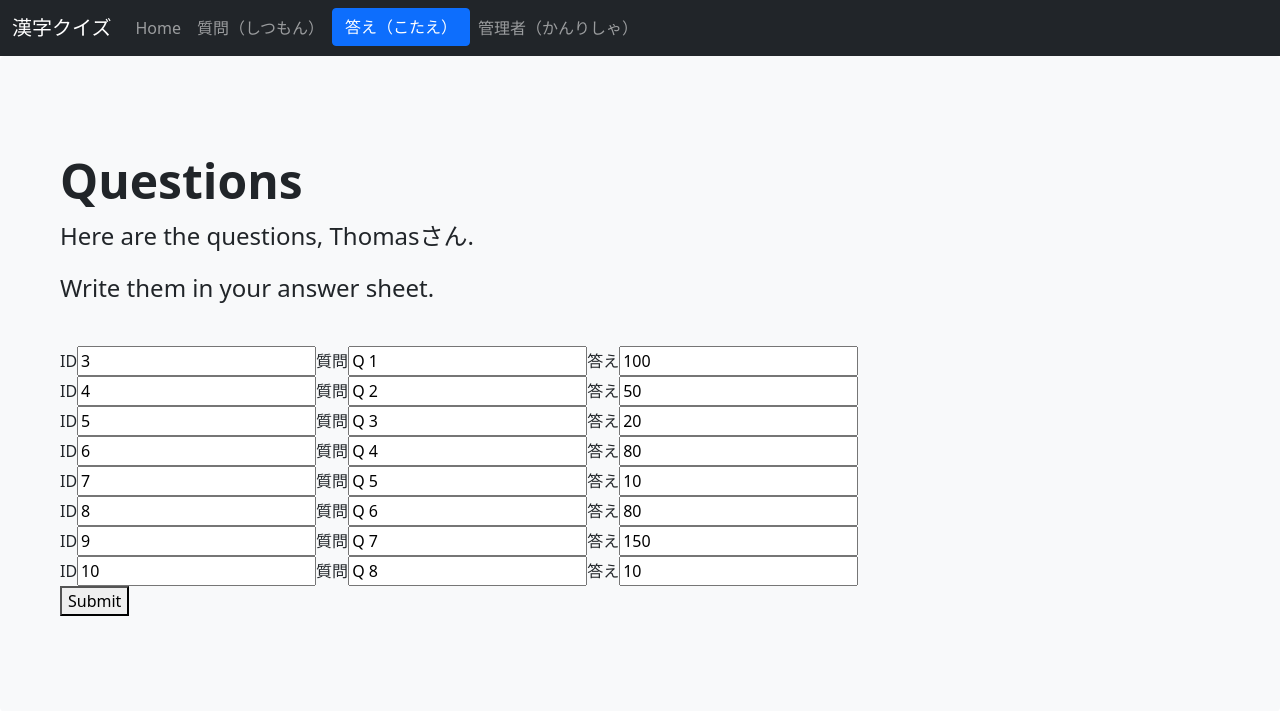
After one commit to hippo604/_LanguageSite, a Flask app: page /questions2 in a window 1280 px wide. The commit adds this page. Shown: the top 711 px of the page. Run offline with Flask 2, Linux system fonts and the light colour scheme.

Commit message:
Able to commit FieldList fields into the DB :)

```diff
--- a/app.py
+++ b/app.py
@@ -1,9 +1,39 @@
 from langsite import app,db
 from langsite.models.models import Question,QuizStatusEnum,Quiz,Association
 from flask import render_template
+from flask_wtf import FlaskForm
+from wtforms import StringField,SubmitField,FormField,FieldList,Form,HiddenField
+from collections import namedtuple
 
+################################################################
+################################################################
+class QuestionEditForm(FlaskForm):
+    FormQuestion = StringField("Question")
+    FormSubmit =SubmitField('Submit')
+
+###
+
+class QuestionForm(Form):
+    question_id = StringField('ID')
+    question = StringField('質問')
+    answer = StringField('答え')
+    comment = StringField('備考')
+
+class QuizForm(FlaskForm):
+    #quiz_name = StringField('Quiz Name')
+    questions = FieldList(FormField(QuestionForm), min_entries=4, max_entries=8)
+
+class AdminReviewForm(FlaskForm):
+    #quiz_name = StringField('Quiz Name')
+    questions = FieldList(FormField(QuestionForm), min_entries=4, max_entries=8)
+
+
+################################################################
+################################################################
 name='Thomas'
 
+################################################################
+################################################################
 @app.route('/')
 def index():
     return(render_template("basic.html",name=name))
@@ -13,6 +43,65 @@ def questions():
     test = Question.query.order_by(Question.id).all()
 
     return(render_template("questions.html",name=name,test=test))
+
+@app.route('/questions2',methods=['GET','POST'])
+def questions2():
+    question = namedtuple('question', ['question_id', 'question', 'answer'])
+
+    data = {
+        'questions' : [
+            question(3, 'Q 1', '100'),
+            question(4, 'Q 2', '50'),
+            question(5, 'Q 3', '20'),
+            question(6, 'Q 4', '80'),
+            question(7, 'Q 5', '10'),
+            question(8, 'Q 6', '80'),
+            question(9, 'Q 7', '150'),
+            question(10, 'Q 8', '10'),
+        ]
+    }
+
+    form = QuizForm(data=data)
+    if form.validate_on_submit():
+        for field in form.questions:
+            print(field.question_id.data)
+            print(field.question.data)
+            print(field.answer.data)
+
+        for value in form.questions.data:
+            print(value)
+
+    return render_template('questions2.html', form=form, name=name)
+
+@app.route('/questions3',methods=['GET','POST'])
+def questions3():
+
+    question = namedtuple('question', ['question_id', 'question', 'answer'])
+
+    question_set = []
+
+    Quiz1 = Quiz.query.filter_by(id=1).first()
+    for q1q2 in Quiz1.questions:
+        question_set.append(question(q1q2.question.id, q1q2.question.question, q1q2.question.answer))
+
+    data = {
+        'questions' : question_set
+    }
+
+    form = QuizForm(data=data)
+    if form.validate_on_submit():
+        for field in form.questions:
+
+            q_id = int(field.question_id.data)
+            q_q = field.question.data
+            q_a = field.answer.data
+
+            Question.query.filter_by(id=q_id).first().question = q_q
+            Question.query.filter_by(id=q_id).first().answer = q_a
+            db.session.commit()
+
+    return render_template('questions2.html', form=form, name=name)
+
 
 @app.route('/answers')
 def answers():
@@ -44,10 +133,35 @@ def initialize():
     return(render_template("basic.html",name=question_set))
 
 
-@app.route('/admin')
+@app.route('/admin',methods=['GET','POST'])
 def admin():
-    #...
-    return(render_template("admin.html"))
+    question = namedtuple('question', ['question_id', 'question', 'answer', 'comment'])
+
+    question_set = []
+
+    Quiz1 = Quiz.query.filter_by(id=1).first()
+    for q1q2 in Quiz1.questions:
+        question_set.append(question(q1q2.question.id, q1q2.question.question, q1q2.question.answer, q1q2.question.comment))
+
+    data = {
+        'questions' : question_set
+    }
+
+    form = QuizForm(data=data)
+    if form.validate_on_submit():
+        for field in form.questions:
+
+            q_id = int(field.question_id.data)
+            q_q = field.question.data
+            q_a = field.answer.data
+            q_c = field.comment.data
+
+            Question.query.filter_by(id=q_id).first().question = q_q
+            Question.query.filter_by(id=q_id).first().answer = q_a
+            Question.query.filter_by(id=q_id).first().comment = q_c
+            db.session.commit()
+
+    return(render_template("admin.html", form=form))
 
 if __name__ == '__main__':
     app.run(debug=True)
--- a/langsite/__init__.py
+++ b/langsite/__init__.py
@@ -10,6 +10,7 @@ from flask_migrate import Migrate
 basedir = os.path.abspath(os.path.dirname(__file__))
 
 app = Flask(__name__)
+app.config['SECRET_KEY'] = 'mysecretkey'
 # Connects our Flask App to our Database
 app.config['SQLALCHEMY_DATABASE_URI'] = 'sqlite:///' + os.path.join(basedir, 'data.sqlite')
 app.config['SQLALCHEMY_TRACK_MODIFICATIONS'] = False
--- a/langsite/models/models.py
+++ b/langsite/models/models.py
@@ -38,4 +38,4 @@ class Question(db.Model):
         self.comment = comment
 
     def __repr__(self):
-        return f"Answer to '{self.question}' is '{self.answer}'."
+        return f"Question: '{self.question}'; Answer: '{self.answer}'."
--- /dev/null
+++ b/langsite/templates/questions2.html
@@ -0,0 +1,19 @@
+{% extends "base.html" %}
+{% block content %}
+<div class="p-5 mb-4 bg-light rounded-3">
+  <div class="container-fluid py-5">
+    <h1 class="display-5 fw-bold">Questions</h1>
+    <p class="col-md-8 fs-4">Here are the questions, {{ name }}さん. </p>
+    <p class="col-md-8 fs-4">Write them in your answer sheet.</p>
+    <form method="POST" action="">
+        {{ form.hidden_tag() }}
+        <br />
+        {% for nested in form.questions %}
+            {{ nested.question_id.label }}{{ nested.question_id }}{{ nested.question.label }}{{ nested.question }}{{ nested.answer.label }}{{ nested.answer }}
+            <br />
+        {% endfor %}
+        <button>Submit</button>
+    </form>
+  </div>
+</div>
+{% endblock %}
```
Also changed, not shown: langsite/templates/admin.html (+10 -0 lines).
